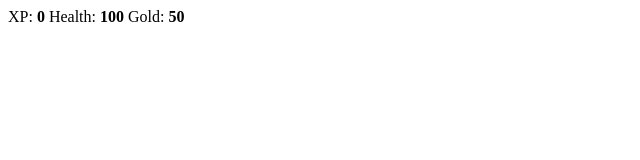
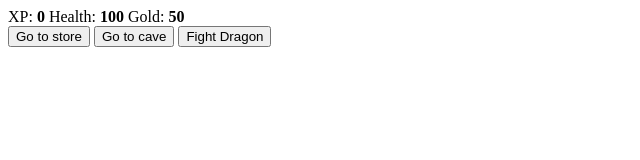
Before and after one commit to krisztinamolnar/RPG---Dragon-Repeller, a plain HTML site: page index.html in a window 1280 px wide. Shown: the whole page, without its empty margins (0-640 px from the left). Drawn offline with Linux system fonts and the light colour scheme.

Commit message:
Added controls

```diff
--- a/index.html
+++ b/index.html
@@ -19,7 +19,11 @@
           >Gold: <strong><span id="goldText">50</span></strong></span
         >
       </div>
-      <div id="controls"></div>
+      <div id="controls">
+        <button id="button1">Go to store</button>
+        <button id="button2">Go to cave</button>
+        <button id="button3">Fight Dragon</button>
+      </div>
       <div id="monsterStats"></div>
       <div id="text"></div>
     </div>
```
